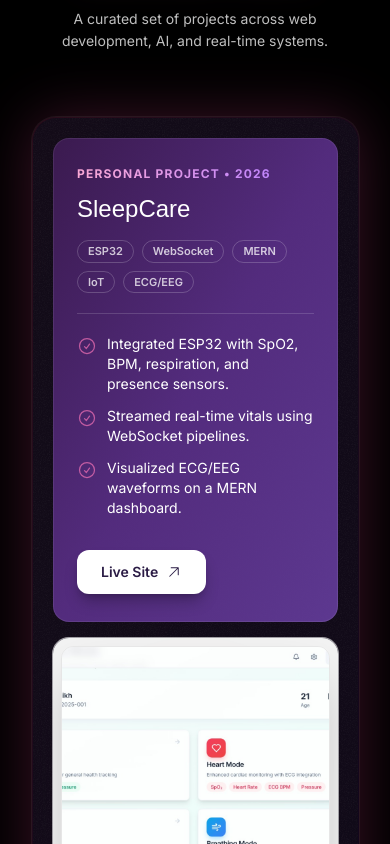
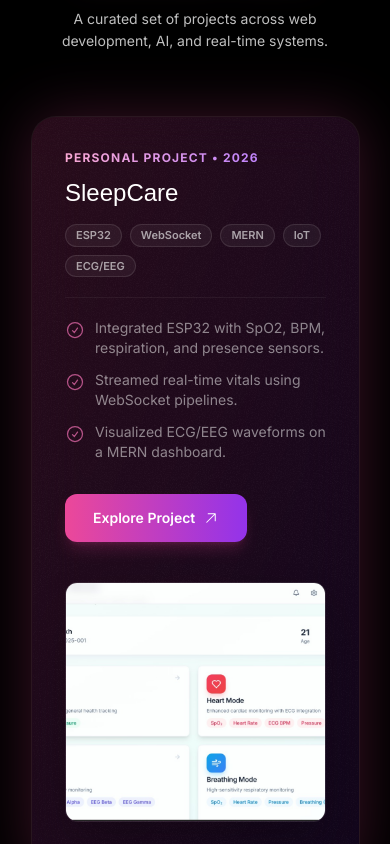
Before and after one commit to shrutiphad/ShrutiPortfolio, a Next.js app: page / in a window 390 px wide. Shown: the part 980-1824 px from the top of the page. Built offline with nearby package versions, Linux system fonts and the light colour scheme; a web font is replaced by a local one.

Commit message:
, improved styling, and enhanced responsiveness for a better user experience.

```diff
--- a/src/components/SectionHeader.tsx
+++ b/src/components/SectionHeader.tsx
@@ -36,7 +36,7 @@ export const SectionHeader = ({
         whileInView={{ opacity: 1, y: 0 }}
         viewport={{ once: false, amount: 0.5 }}
         transition={{ duration: 0.65, delay: 0.08, ease: [0.22, 1, 0.36, 1] }}
-        className="text-center font-sans text-2xl md:text-3xl mt-5 text-white"
+        className="text-center font-sans text-2xl md:text-3xl mt-7 text-white"
       >
         {title}
       </motion.h2>
@@ -46,7 +46,7 @@ export const SectionHeader = ({
         whileInView={{ opacity: 1, y: 0 }}
         viewport={{ once: false, amount: 0.45 }}
         transition={{ duration: 0.75, delay: 0.15, ease: [0.22, 1, 0.36, 1] }}
-        className="text-center font-sans text-2xl md:text-5xl lg:text-6xl mt-3 max-w-3xl mx-auto leading-tight bg-gradient-to-r from-pink-300/80 via-fuchsia-300/70 to-purple-400/80 text-transparent bg-clip-text"
+        className="text-center font-sans text-2xl md:text-5xl lg:text-6xl mt-6 max-w-3xl mx-auto leading-tight bg-gradient-to-r from-pink-300/80 via-fuchsia-300/70 to-purple-400/80 text-transparent bg-clip-text"
       >
         {description}
       </motion.div>
--- a/src/sections/About.tsx
+++ b/src/sections/About.tsx
@@ -99,7 +99,7 @@ useEffect(() => {
         whileInView={{ opacity: 1, y: 0 }}
         viewport={{ once: false, amount: 0.35 }}
         transition={{ duration: 0.7, ease: [0.22, 1, 0.36, 1] }}
-        className="flex justify-center items-center gap-6 mt-6"
+        className="flex justify-center items-center gap-6 mt-12 md:mt-14"
       >
   {words.map((word, index) => (
     <div key={word} className="flex items-center gap-6">
--- a/src/sections/Projects.tsx
+++ b/src/sections/Projects.tsx
@@ -157,15 +157,15 @@ export const ProjectsSection = () => {
           {portfolioProjects.map((project, i) => (
             <motion.div
               key={project.title}
-              initial={{ opacity: 0, rotateY: i % 2 === 0 ? -120 : 120, y: 56, scale: 0.94 }}
+              initial={{ opacity: 0, rotateY: i % 2 === 0 ? -360 : 360, y: 80, scale: 0.9 }}
               whileInView={{ opacity: 1, rotateY: 0, y: 0, scale: 1 }}
-              viewport={{ once: true, margin: "-120px" }}
-              transition={{ duration: 0.85, type: "spring", stiffness: 90, damping: 22 }}
+              viewport={{ once: false, margin: "-120px" }}
+              transition={{ duration: 1.05, type: "spring", stiffness: 78, damping: 18 }}
               whileHover={{
-                rotateY: i % 2 === 0 ? 5 : -5,
-                y: -8,
-                scale: 1.015,
-                transition: { duration: 0.3 },
+                rotateY: i % 2 === 0 ? 7 : -7,
+                y: -9,
+                scale: 1.02,
+                transition: { duration: 0.35 },
               }}
               className="group relative rounded-3xl overflow-hidden will-change-transform"
               style={{
@@ -179,7 +179,7 @@ export const ProjectsSection = () => {
               />
 
               {/* Glassmorphism card body */}
-              <div className="relative bg-[#120d1a]/90 backdrop-blur-xl m-px rounded-[calc(1.5rem-1px)] p-2 md:p-3">
+              <div className="relative bg-gradient-to-br from-[#2f1a44]/78 via-[#4a2a69]/72 to-[#2a1a3f]/74 backdrop-blur-xl m-px rounded-[calc(1.5rem-1px)]">
 
                 {/* grain texture */}
                 <div
@@ -187,11 +187,11 @@ export const ProjectsSection = () => {
                   style={{ backgroundImage: `url(${grainImage.src})` }}
                 />
 
-                <div className="relative z-10 p-3 md:p-4">
-                  <div className="lg:grid lg:grid-cols-2 gap-4 xl:gap-5 items-stretch">
+                <div className="relative z-10 p-8 md:p-10 lg:p-12">
+                  <div className="lg:grid lg:grid-cols-2 gap-12 xl:gap-20 items-center">
 
                     {/* ── Left: text content ── */}
-                    <div className="flex flex-col rounded-2xl bg-gradient-to-br from-[#3d1b52]/95 via-[#5a2f88]/90 to-[#6a40a5]/85 px-6 py-7 md:px-8 md:py-8 text-white shadow-[inset_0_0_0_1px_rgba(255,255,255,0.08)]">
+                    <div className="flex flex-col">
 
                       {/* company + year badge */}
                       <div className="inline-flex items-center gap-2 self-start">
@@ -212,8 +212,8 @@ export const ProjectsSection = () => {
                             key={t}
                             className="
                               px-2.5 py-0.5 text-[11px] font-semibold rounded-full
-                              border border-white/20 bg-white/8
-                              text-white/75 backdrop-blur-sm
+                              border border-white/10 bg-white/5
+                              text-white/60 backdrop-blur-sm
                               group-hover:border-pink-400/30 group-hover:text-white/80
                               transition-all duration-300
                             "
@@ -223,7 +223,7 @@ export const ProjectsSection = () => {
                         ))}
                       </div>
 
-                      <hr className="border-t border-white/15 mt-5" />
+                      <hr className="border-t border-white/5 mt-5" />
 
                       {/* result bullets */}
                       <ul className="flex flex-col gap-3 mt-5">
@@ -234,7 +234,7 @@ export const ProjectsSection = () => {
                             whileInView={{ opacity: 1, x: 0 }}
                             viewport={{ once: true }}
                             transition={{ delay: 0.1 + idx * 0.1, duration: 0.5 }}
-                            className="flex items-start gap-2.5 text-sm md:text-base text-white/82"
+                            className="flex items-start gap-2.5 text-sm md:text-base text-white/50"
                           >
                             <CheckCircleIcon className="size-5 shrink-0 mt-0.5 text-pink-400/70" />
                             <span>{result.title}</span>
@@ -252,27 +252,28 @@ export const ProjectsSection = () => {
                         transition={{ type: "spring", stiffness: 300, damping: 20 }}
                         className="
                           mt-8 self-start inline-flex items-center justify-center gap-2
-                          bg-white text-[#2b1c45] font-semibold text-sm
-                          px-6 h-11 rounded-xl
-                          shadow-lg shadow-black/25
-                          hover:bg-white/90
+                          bg-gradient-to-r from-pink-500 to-purple-600
+                          text-white font-semibold text-sm
+                          px-7 h-12 rounded-xl
+                          shadow-lg shadow-pink-500/20
+                          hover:from-pink-400 hover:to-purple-500
                           transition-all duration-300
                         "
                       >
-                        Live Site
+                        Explore Project
                         <ArrowUpRightIcon className="size-4 rotate-[-135deg]" />
                       </motion.a>
                     </div>
 
                     {/* ── Right: image ── */}
-                    <div className="relative mt-4 lg:mt-0 min-h-[260px] md:min-h-[320px] rounded-2xl bg-white/95 p-2 md:p-3 overflow-hidden shadow-[0_0_0_1px_rgba(255,255,255,0.6)]">
+                    <div className="relative mt-10 lg:mt-0 min-h-[260px] md:min-h-[320px]">
                       <motion.div
                         initial={{ opacity: 0, scale: 0.78, rotateX: -22 }}
                         whileInView={{ opacity: 1, scale: 1, rotateX: 0 }}
-                        viewport={{ once: true, margin: "-100px" }}
+                        viewport={{ once: false, margin: "-100px" }}
                         transition={{ duration: 0.72, delay: 0.2, type: "spring", stiffness: 110, damping: 20 }}
                         whileHover={{ scale: 1.02 }}
-                        className="relative h-full"
+                        className="relative"
                       >
                         {/* image glow */}
                         <div
@@ -286,9 +287,9 @@ export const ProjectsSection = () => {
                           height={380}
                           className="
                             relative z-10 w-full rounded-xl object-cover
-                            border border-black/5
+                            border border-white/10
                             shadow-2xl
-                            group-hover:border-black/10 transition-all duration-500
+                            group-hover:border-white/20 transition-all duration-500
                             h-[240px] md:h-[320px] lg:h-[360px]
                           "
                         />
```
